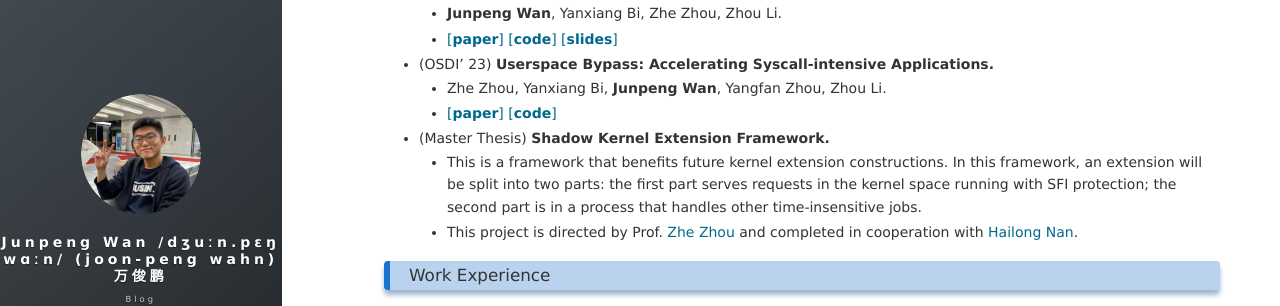
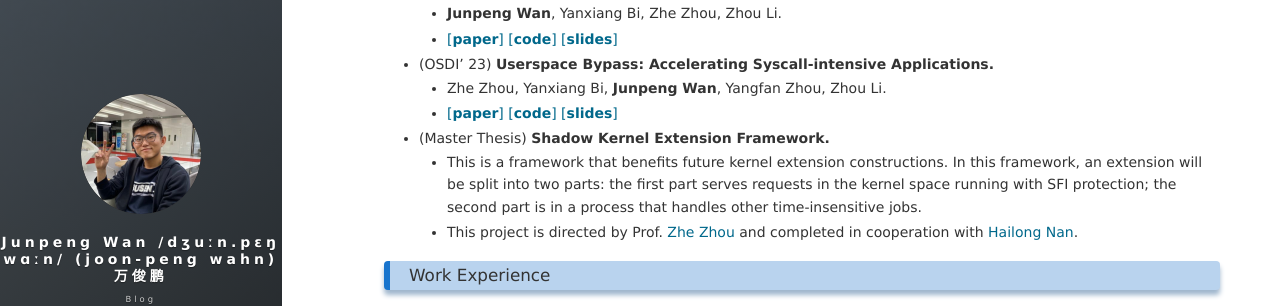
Before and after one commit to stefan1wan/stefan1wan.github.io, a Jekyll site: the page built from about.md, in a window 1280 px wide and 1331 px high. Shown: the part 393-699 px from the top of the window. Built offline with Jekyll 4.4.1, drawn with Linux system fonts in a browser that asks for light colours; nearby versions of some CDN libraries; library files that are not in the unit come from our copies; comment, search, counter and statistics services are not loaded.

Commit message:
add osdi slides

```diff
--- a/about.md
+++ b/about.md
@@ -17,7 +17,7 @@ I am a PhD Student of [Purdue University](https://www.purdue.edu) since May 2023
   * [[**paper**]](/files/MeshUp.pdf) [[**code**]](https://github.com/stefan1wan/MeshUp) [[**slides**]](/files/318-MeshUp.pptx)
 + (OSDI’ 23) **Userspace Bypass: Accelerating Syscall-intensive Applications.**
   * Zhe Zhou, Yanxiang Bi, **Junpeng Wan**, Yangfan Zhou, Zhou Li.
-  * [[**paper**]](/files/UserspaceBypass.pdf) [[**code**]](https://github.com/glarer/UserspaceBypass)
+  * [[**paper**]](/files/UserspaceBypass.pdf) [[**code**]](https://github.com/glarer/UserspaceBypass) [[**slides**]](/files/UserspaceBypass_slides.pdf)
 + (Master Thesis) **Shadow Kernel Extension Framework.**
     + This is a framework that benefits future kernel extension constructions. In this framework, an extension will be split into two parts: the first part serves requests in the kernel space running with SFI protection; the second part is in a process that handles other time-insensitive jobs.
     + This project is directed by Prof. [Zhe Zhou](https://cs.fudan.edu.cn/0b/f1/c24865a265201/page.htm) and completed in cooperation with [Hailong Nan](https://github.com/hailongeric).
```
Also changed, not shown: 1 other file.
